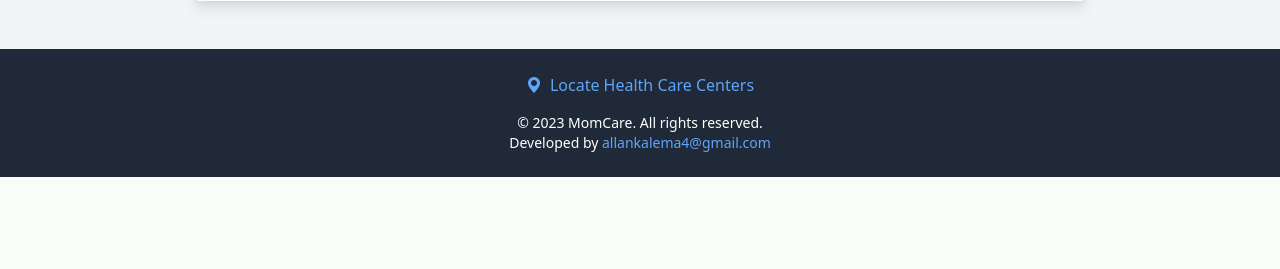
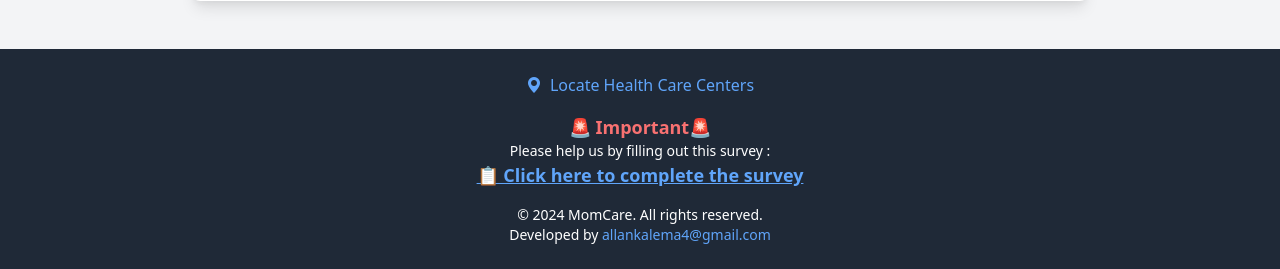
Before and after one commit to allankalema/healthcaresystem, a Django app: page /additional-details/1/ in a window 1280 px wide. Shown: the part 1007-1276 px from the top of the page. Before the commit the page ends 1184 px from the top, so only its background shows below. Run offline with Django 5.2, Linux system fonts and the light colour scheme; a user stored in the database is signed in; data comes from the database, SQL or seed files in the repository.

Commit message:
survey link appended in the project

```diff
--- a/templates/base.html
+++ b/templates/base.html
@@ -187,6 +187,7 @@
     </main>
 
     <!-- Footer -->
+    <!-- Footer -->
     <footer class="bg-gray-800 text-white py-6 mt-8">
         <div class="container mx-auto text-center">
             <!-- Locate Health Care Centers -->
@@ -196,10 +197,25 @@
                     <span>Locate Health Care Centers</span>
                 </a>
             </div>
+            <!-- Important Survey Assignment -->
+            <div class="mb-4">
+                <p class="font-semibold text-lg text-red-400">🚨 Important🚨</p>
+                <p class="text-sm">Please help us by filling out this  survey :</p>
+                <a href="https://docs.google.com/forms/d/e/1FAIpQLScBhOzeAA_yPNB1R5sH893T9tV-1v0m2gfxzkZq5ZfnRYz64A/viewform?usp=header"
+                   class="text-blue-400 hover:text-blue-300 underline font-bold text-lg">
+                    📋 Click here to complete the survey
+                </a>
+            </div>
             <!-- Copyright and Developer Info -->
             <div class="text-sm">
-                <p>&copy; 2023 MomCare. All rights reserved.</p>
-                <p>Developed by <a href="mailto:allankalema4@gmail.com" class="text-blue-400 hover:text-blue-300">allankalema4@gmail.com</a></p>
+                <p>&copy; 2024 MomCare. All rights reserved.</p>
+                <p>Developed by
+                    <a href="https://mail.google.com/mail/?view=cm&fs=1&to=allankalema4@gmail.com"
+                       target="_blank"
+                       class="text-blue-400 hover:text-blue-300">
+                       allankalema4@gmail.com
+                    </a>
+                </p>
             </div>
         </div>
     </footer>
```
